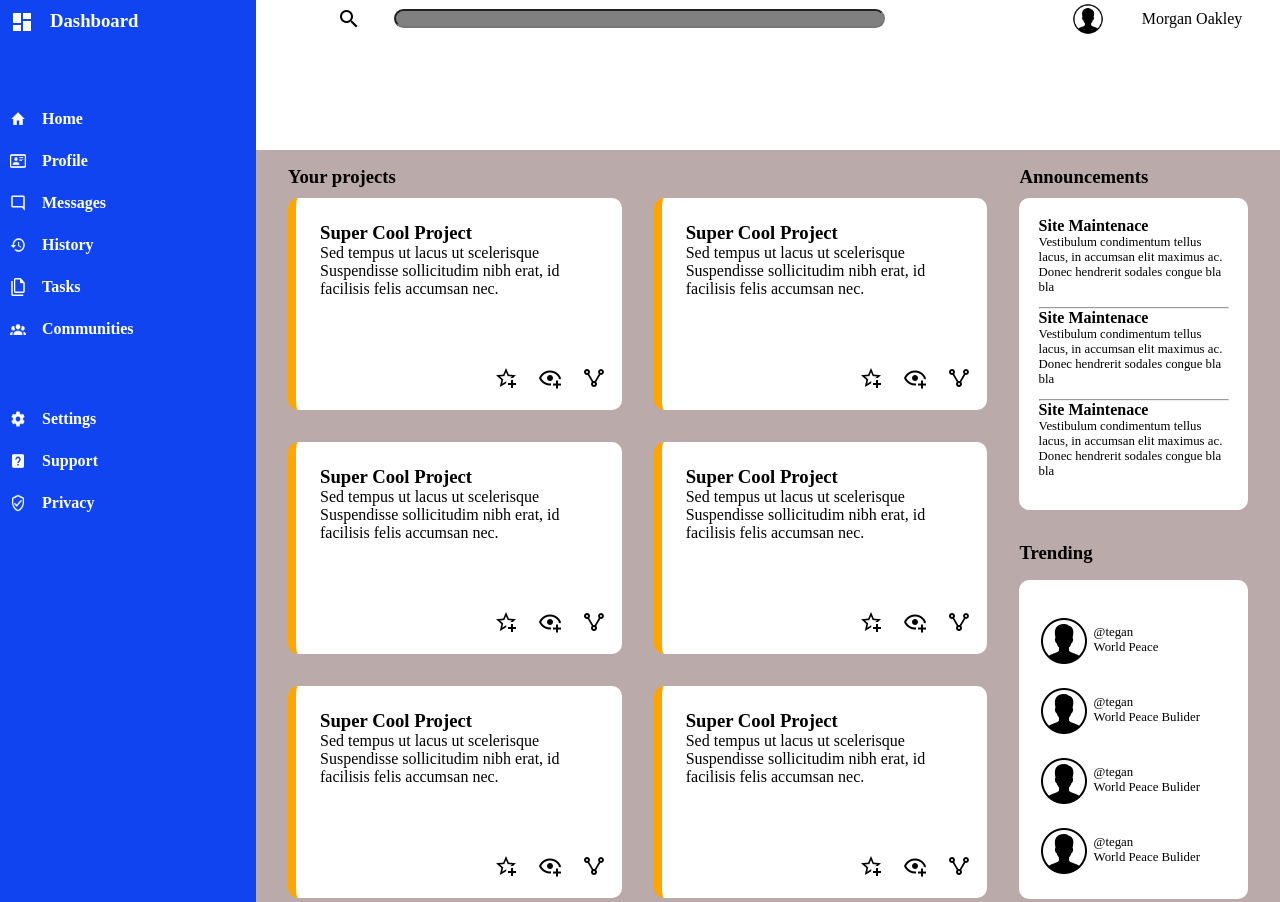
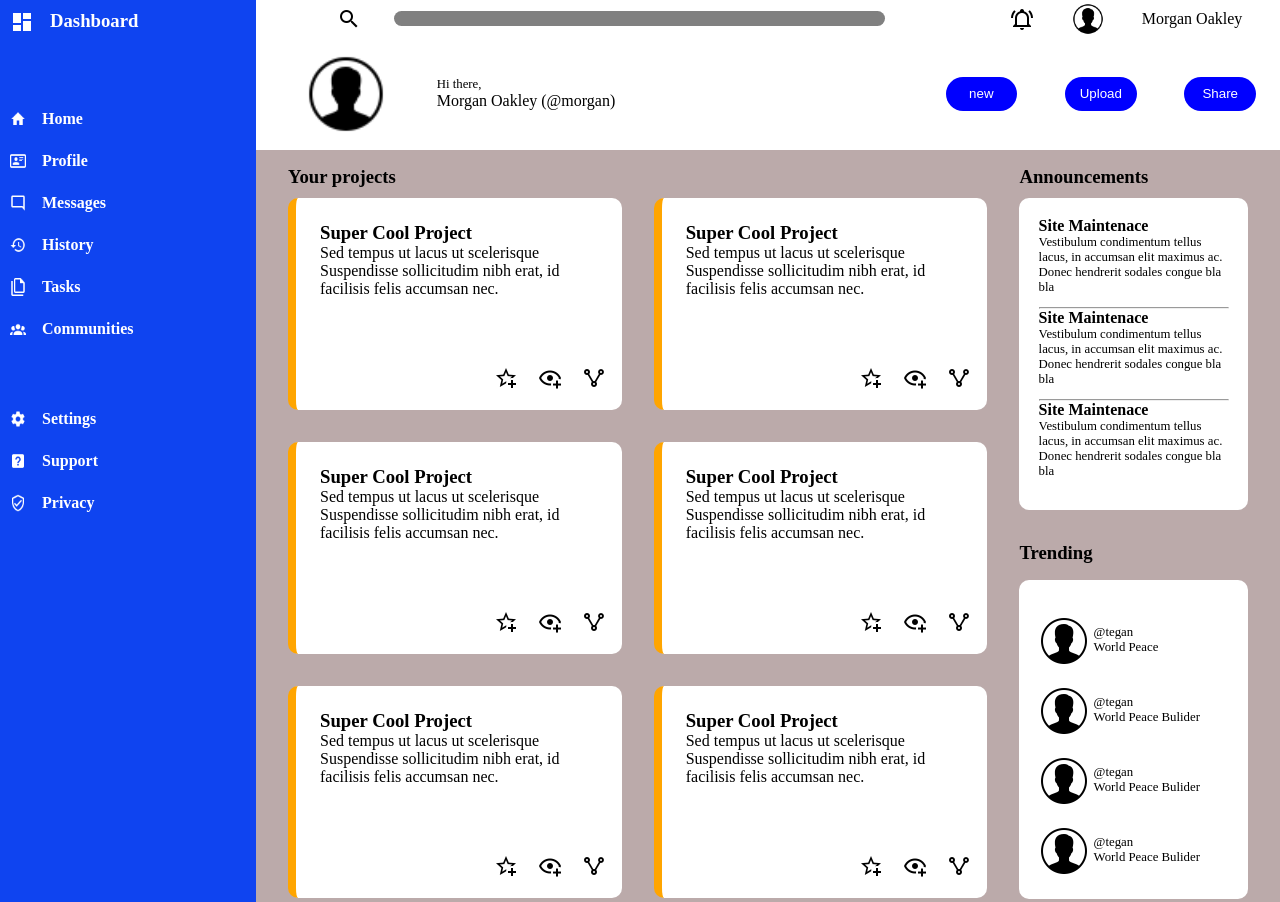
Before and after one commit to darkrho/admin-dashboard, a plain HTML site: page index.html in a window 1280 px wide. Shown: the top 902 px of the page. Drawn offline with Linux system fonts and the light colour scheme.

Commit message:
needs to be improve break from behind

```diff
--- a/css/admin.css
+++ b/css/admin.css
@@ -66,6 +66,7 @@
                 width: 80%;
                 border-radius: 20px;
                 background-color: grey;
+                border: 0px;
             }
             .user {
                 width: 30%;
@@ -73,10 +74,44 @@
                 justify-content: space-evenly;
                 align-items: center;
             }
+            .user :nth-child(1) {
+                filter: invert(100%);
+            }
             .user :nth-child(2) {
                 width: 2rem;
                 height: 2rem;
             }
+            .update {
+                display: flex;
+                justify-content: space-between;
+                align-items: center;
+
+            }
+                .user-big {
+                    width: 40%;
+                    display: flex;
+                    justify-content: space-evenly;
+                    align-items: center;
+                }
+                .user-big img{
+                    width: 5rem;
+                }
+                .user-big div :nth-child(1){
+                    font-size: 0.8rem;
+                }
+                .buttons {
+                    width: 35%;
+                    height: 30%;
+                    display: flex;
+                    justify-content: space-around;
+                }
+                .buttons button {
+                    width: 20%;
+                    border-radius: 20px;
+                    background-color: blue;
+                    color: white;
+                    border: 0px;
+                }
 
         section {
             display: grid;
--- a/index.html
+++ b/index.html
@@ -71,7 +71,21 @@
                         <p>Morgan Oakley</p>
                     </div>
                 </div>
-                <div class="update"></div>
+                <div class="update">
+                    <div class="user-big">
+                        <img src="/icons/user.png" alt="">
+                        <div>
+                            <p>Hi there,</p>
+                            <p>Morgan Oakley (@morgan)</p>
+                        </div>
+                    </div>
+                    <div class="buttons">
+                        <button>new</button>
+                        <button>Upload</button>
+                        <button>Share</button>
+                    </div>
+                </div>
+
             </header>
             <section>
                 <h3>Your projects</h3>
```
